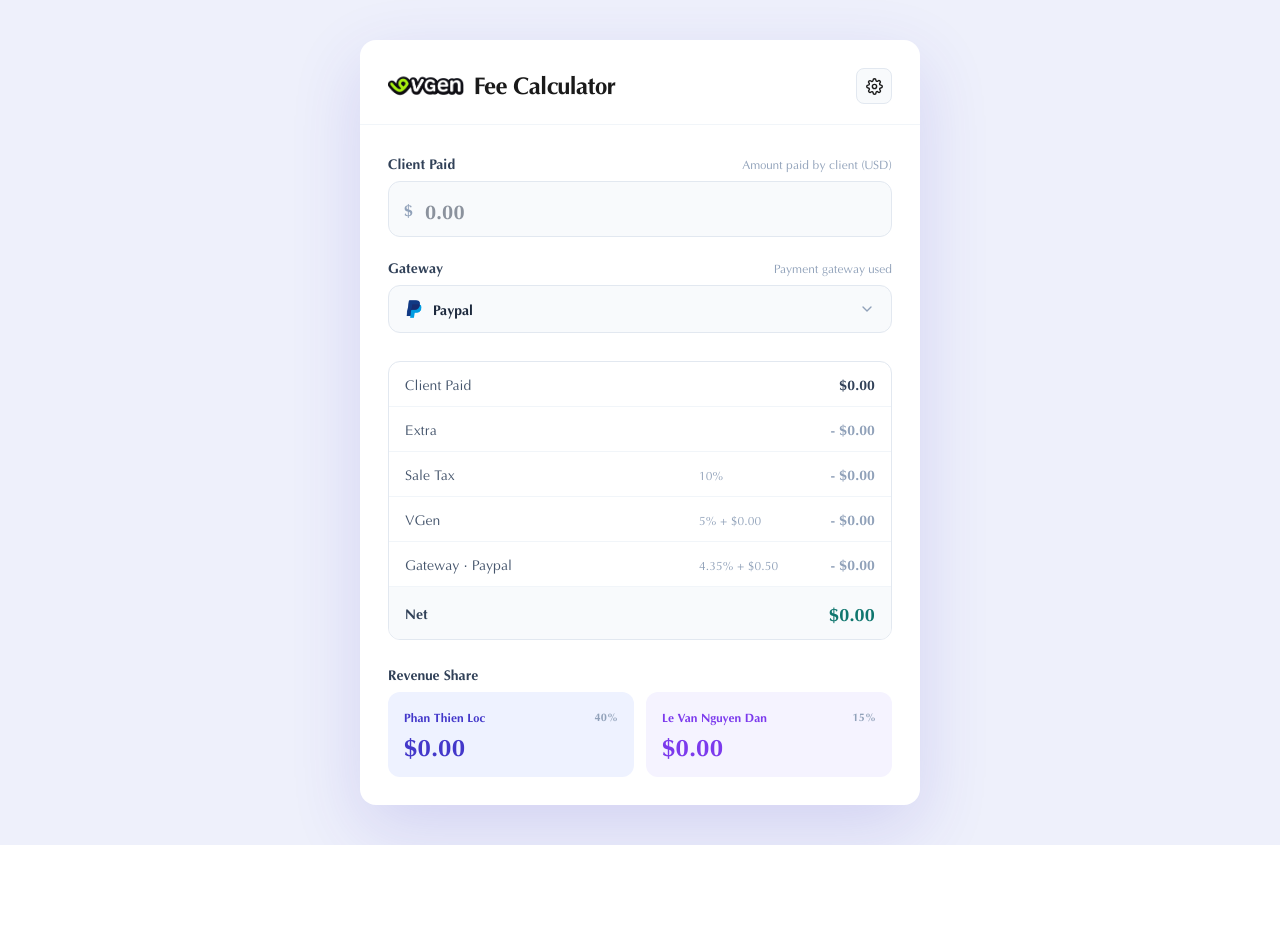
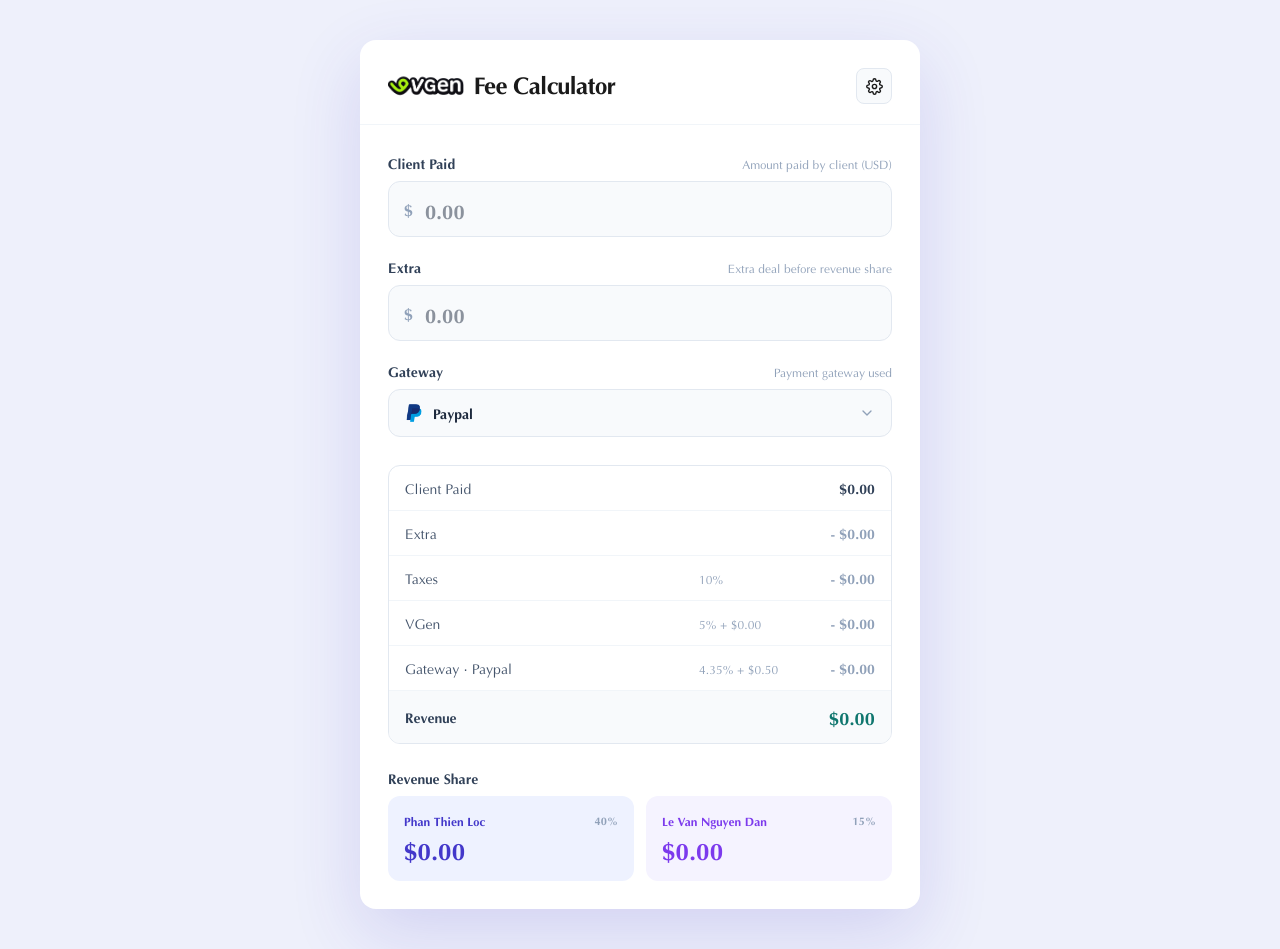
Before and after one commit to dansenak249/dan-portfolio-web, a Next.js app: page /tools/vgen-calc in a window 1280 px wide. Before the commit the page ends 845 px from the top, so only its background shows below. Built offline with nearby package versions, Linux system fonts and the light colour scheme.

Commit message:
Update VGenCalculator.jsx

```diff
--- a/src/app/tools/vgen-calc/VGenCalculator.jsx
+++ b/src/app/tools/vgen-calc/VGenCalculator.jsx
@@ -7,16 +7,24 @@ import LoadingScreen from '@/components/LoadingScreen'
 // configures rarely via the secondary panel. Client Paid + gateway pick
 // stay on the main panel.
 const DEFAULT_CONFIG = {
-  extra: 0, // money dealt privately with client, excluded from cost
-  saleTaxPct: 10, // personal income tax, % of Client Paid (no fixed part)
+  personalIncomeTax: 10, // % of Client Paid (no fixed part)
   vgenPct: 5, // VGen platform fee, % of Client Paid + fixed
   vgenFixed: 0,
   paypalPct: 4.35, // Paypal: % of Client Paid + fixed
   paypalFixed: 0.5,
   stripePct: 2.9, // Stripe: % of Client Paid + fixed
   stripeFixed: 0.3,
-  locPct: 40, // Loc share, % of Net
-  salaPct: 15, // Sala share, % of Net
+  locPct: 40, // Loc share, % of Revenue
+  salaPct: 15, // Sala share, % of Revenue
+}
+
+// All taxes are a flat % of Client Paid and get summed into one "Taxes"
+// line. Adding a new tax here wires it into the calc, the breakdown
+// total, and the config panel automatically.
+const TAX_FIELDS = [{ key: 'personalIncomeTax', label: 'Personal Income Tax' }]
+
+function totalTaxPct(config) {
+  return TAX_FIELDS.reduce((sum, f) => sum + (config[f.key] || 0), 0)
 }
 
 const STORAGE_KEY = 'vgen-calc-config'
@@ -62,42 +70,43 @@ function normalizeConfig(raw) {
 }
 
 // Pure calculation.
-// Net = Client Paid - Extra - Sale Tax - VGen - Gateway.
-function calculate(clientPaid, gateway, config) {
+// Revenue = Client Paid - Extra - Taxes - VGen - Gateway.
+function calculate(clientPaid, extra, gateway, config) {
   const cp = toNumber(clientPaid, 0)
-  const extra = config.extra
-  const saleTax = cp * (config.saleTaxPct / 100)
+  const extraNum = toNumber(extra, 0)
+  const taxes = cp * (totalTaxPct(config) / 100)
   const vgen = cp * (config.vgenPct / 100) + config.vgenFixed
   const gateway_fee =
     gateway === 'paypal'
       ? cp * (config.paypalPct / 100) + config.paypalFixed
       : cp * (config.stripePct / 100) + config.stripeFixed
-  const net = cp - extra - saleTax - vgen - gateway_fee
+  const revenue = cp - extraNum - taxes - vgen - gateway_fee
   return {
     clientPaid: cp,
-    extra,
-    saleTax,
+    extra: extraNum,
+    taxes,
     vgen,
     gateway_fee,
-    net,
-    loc: net * (config.locPct / 100),
-    sala: net * (config.salaPct / 100),
+    revenue,
+    loc: revenue * (config.locPct / 100),
+    sala: revenue * (config.salaPct / 100),
   }
 }
 
 const EMPTY_RESULT = {
   clientPaid: 0,
   extra: 0,
-  saleTax: 0,
+  taxes: 0,
   vgen: 0,
   gateway_fee: 0,
-  net: 0,
+  revenue: 0,
   loc: 0,
   sala: 0,
 }
 
 export default function VGenCalculator() {
   const [clientPaid, setClientPaid] = useState('')
+  const [extra, setExtra] = useState('')
   const [gateway, setGateway] = useState('paypal')
   const [config, setConfig] = useState(DEFAULT_CONFIG)
   const [showConfig, setShowConfig] = useState(false)
@@ -124,8 +133,8 @@ export default function VGenCalculator() {
   // instead of a negative number from the fixed gateway fee.
   const result = useMemo(() => {
     if (clientPaid.trim() === '') return EMPTY_RESULT
-    return calculate(clientPaid, gateway, config)
-  }, [clientPaid, gateway, config])
+    return calculate(clientPaid, extra, gateway, config)
+  }, [clientPaid, extra, gateway, config])
 
   const gatewayLabel = useMemo(
     () => GATEWAYS.find((g) => g.id === gateway)?.label ?? gateway,
@@ -210,6 +219,25 @@ export default function VGenCalculator() {
               />
             </div>
           </Field>
+
+          <div className="mt-5">
+            <Field label="Extra" hint="Extra deal before revenue share">
+              <div className="relative">
+                <span className="absolute left-4 top-1/2 -translate-y-1/2 text-slate-400 font-semibold pointer-events-none">
+                  $
+                </span>
+                <input
+                  type="number"
+                  inputMode="decimal"
+                  step="1"
+                  value={extra}
+                  onChange={(e) => setExtra(e.target.value)}
+                  placeholder="0.00"
+                  className="w-full h-14 pl-9 pr-4 rounded-xl border border-slate-200 bg-slate-50 text-xl font-semibold text-slate-800 outline-none focus:border-indigo-500 focus:bg-white focus:ring-4 focus:ring-indigo-100 transition"
+                />
+              </div>
+            </Field>
+          </div>
 
           <div className="mt-5">
             <Field label="Gateway" hint="Payment gateway used">
@@ -327,9 +355,9 @@ function ResultPanel({ result, gatewayLabel, config }) {
         <BreakdownRow label="Client Paid" value={usd(result.clientPaid)} />
         <BreakdownRow label="Extra" value={`- ${usd(result.extra)}`} muted />
         <BreakdownRow
-          label="Sale Tax"
-          sub={`${config.saleTaxPct}%`}
-          value={`- ${usd(result.saleTax)}`}
+          label="Taxes"
+          sub={`${totalTaxPct(config)}%`}
+          value={`- ${usd(result.taxes)}`}
           muted
         />
         <BreakdownRow
@@ -349,12 +377,12 @@ function ResultPanel({ result, gatewayLabel, config }) {
           muted
         />
         <div className="flex items-center justify-between px-4 py-3 bg-slate-50">
-          <span className="text-sm font-bold text-slate-700">Net</span>
+          <span className="text-sm font-bold text-slate-700">Revenue</span>
           <span
             className="text-lg font-bold"
-            style={{ color: result.net < 0 ? '#dc2626' : '#0f766e' }}
+            style={{ color: result.revenue < 0 ? '#dc2626' : '#0f766e' }}
           >
-            {usd(result.net)}
+            {usd(result.revenue)}
           </span>
         </div>
       </div>
@@ -472,20 +500,16 @@ function ConfigModal({ config, onClose, onSave }) {
         </div>
 
         <div className="px-6 py-5 overflow-y-auto">
-          <ConfigSection title="General">
-            <ConfigInput
-              label="Extra"
-              suffix="$"
-              step="1"
-              value={draft.extra}
-              onChange={setField('extra')}
-            />
-            <ConfigInput
-              label="Sale Tax"
-              suffix="%"
-              value={draft.saleTaxPct}
-              onChange={setField('saleTaxPct')}
-            />
+          <ConfigSection title="Taxes">
+            {TAX_FIELDS.map((tax) => (
+              <ConfigInput
+                key={tax.key}
+                label={tax.label}
+                suffix="%"
+                value={draft[tax.key]}
+                onChange={setField(tax.key)}
+              />
+            ))}
           </ConfigSection>
 
           <ConfigSection title="Transaction Fee">
@@ -524,7 +548,7 @@ function ConfigModal({ config, onClose, onSave }) {
             />
           </ConfigSection>
 
-          <ConfigSection title="Revenue share">
+          <ConfigSection title="Revenue share percentage">
             <ConfigInput
               label={LOC_NAME}
               suffix="%"
```
